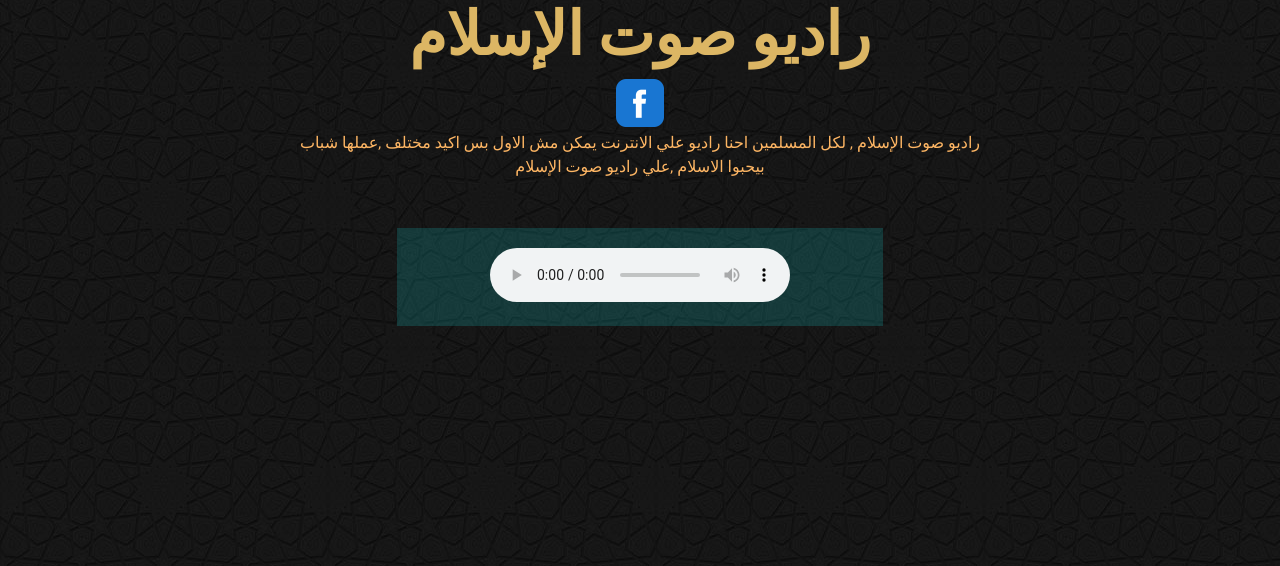
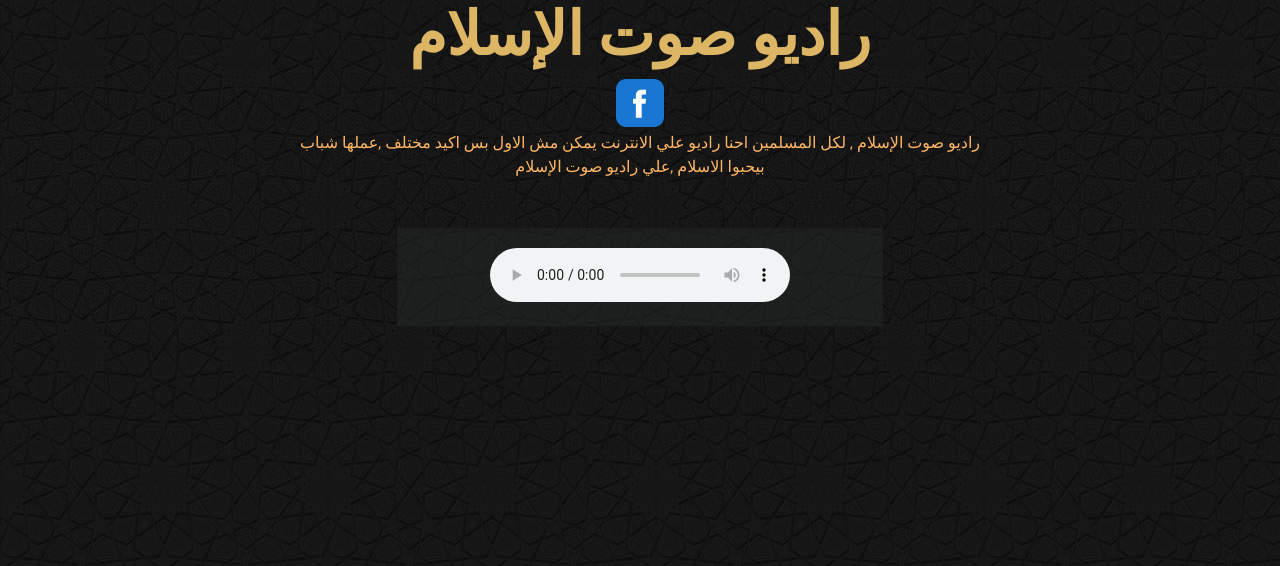
Before and after one commit to eng-salem/mnhg, a PHP site: page / in a window 1280 px wide. Shown: the part 220-786 px from the top of the page. Run offline with PHP 8.4, Linux system fonts and the light colour scheme.

Commit message:
rgb(39 41 41 / 44%)

```diff
--- a/css/style.css
+++ b/css/style.css
@@ -91,7 +91,7 @@ margin:0 auto;
     padding: 20px 25px;
     text-align: center;
     margin:0px;
-    background: rgba(23, 218, 218, 0.18);
+    background: rgb(39 41 41 / 44%);
     color: #000;
 	margin:0 auto;
 }
```
